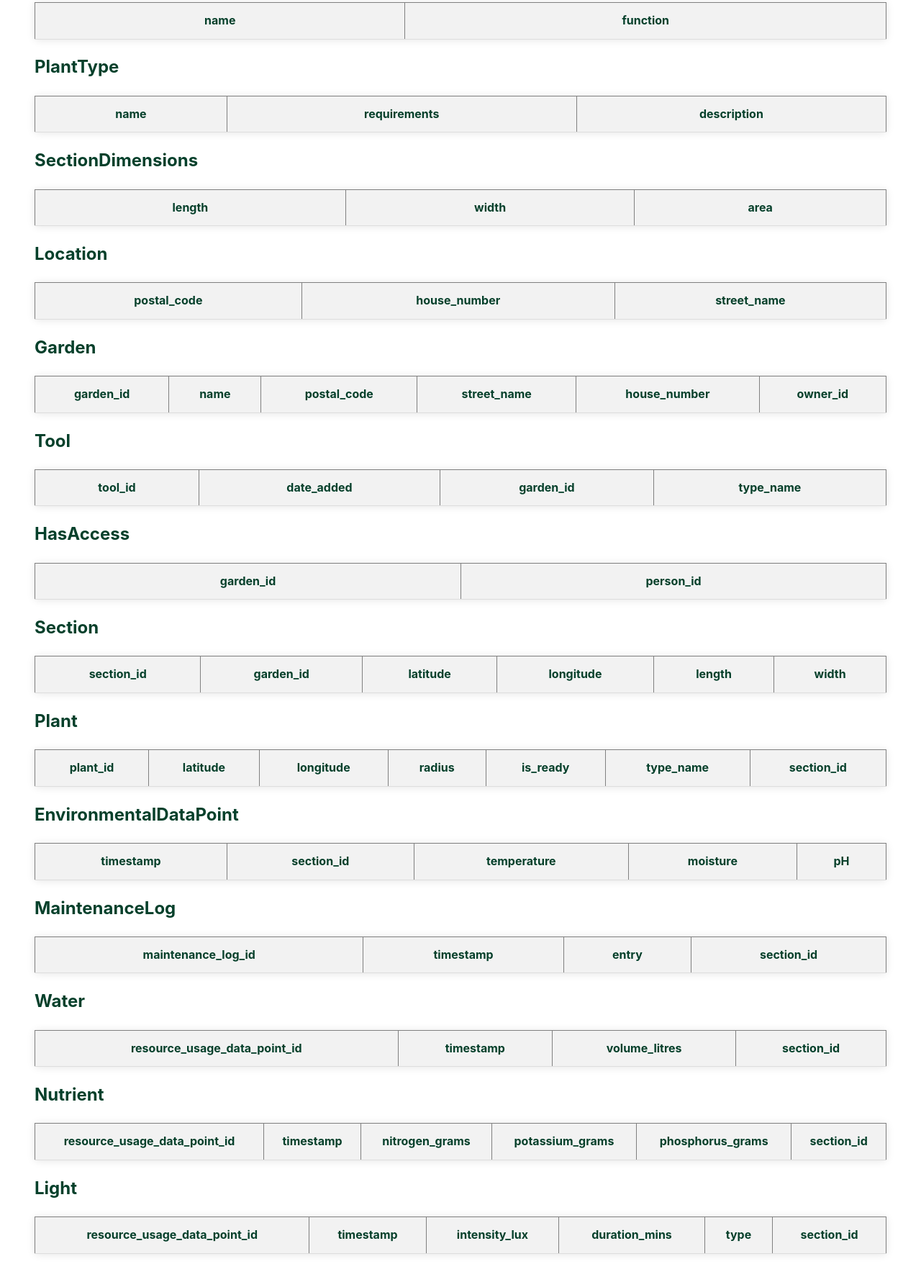
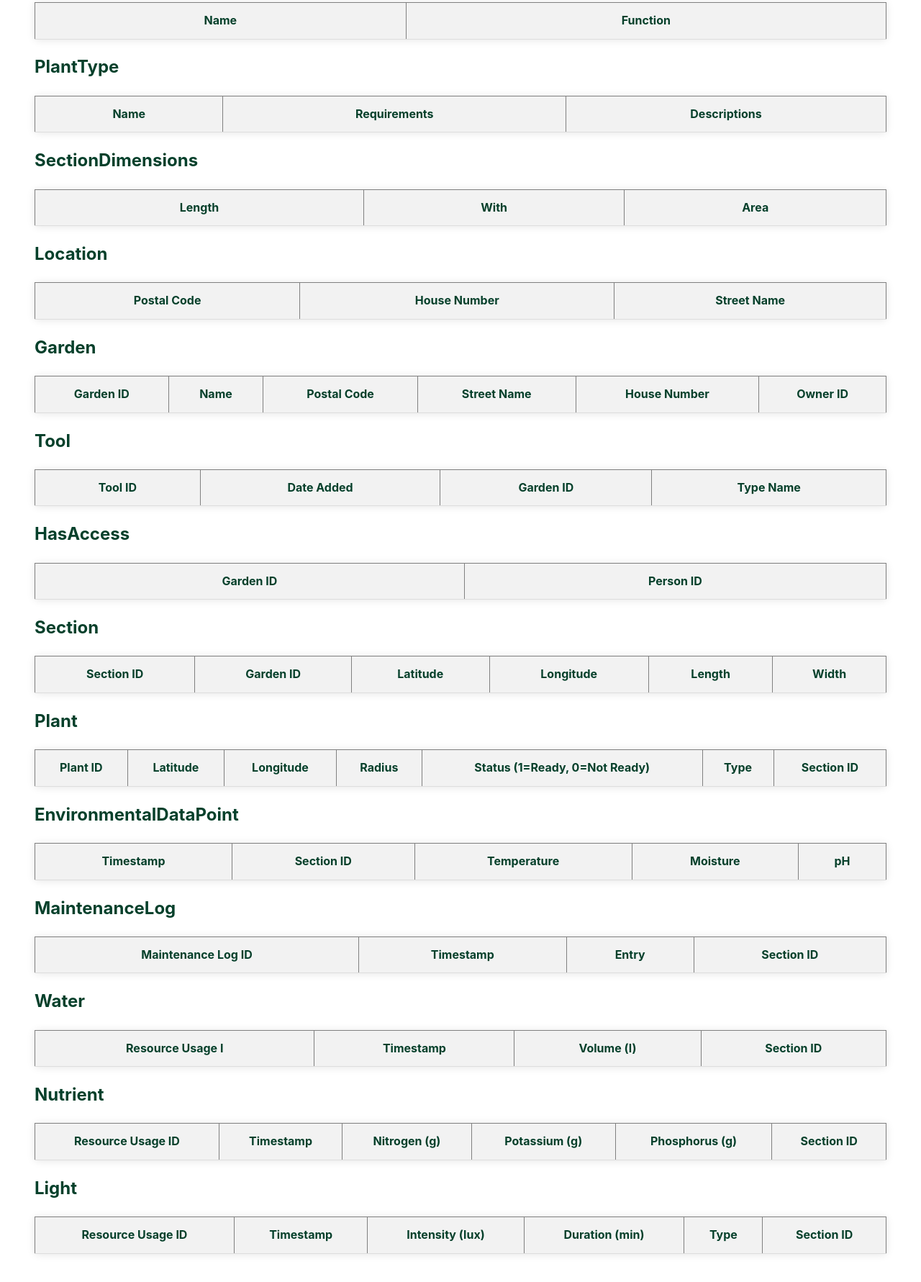
Before and after one commit to nb488/SmartGardenManagementDatabase, a website: page CPSC304_Node_Project/public/index.html in a window 1280 px wide. Shown: the part 803-2584 px from the top of the page at 72% size. Drawn offline with Linux system fonts and the light colour scheme; no server answers.

Commit message:
updated css

```diff
--- a/CPSC304_Node_Project/public/index.html
+++ b/CPSC304_Node_Project/public/index.html
@@ -122,7 +122,7 @@
         <p>Select a plant to update its information:</p>
         <div class="field">
           <label for="updatePlantSelect">Select Plant:</label>
-          <select id="updatePlantSelect" required>
+          <select id="updatePlantSelect" class = "select-button" required>
             <option value="">-- Select a Plant --</option>
           </select>
         </div>
@@ -135,42 +135,49 @@
             >
           </p>
           <div class="field">
+              <label>
             <input type="checkbox" id="checkLatitude" class="field-checkbox" />
-            <label for="updateLatitude">Latitude:</label>
+            Latitude:</label>
             <input type="number" id="updateLatitude" step="0.0001" disabled />
           </div>
           <div class="field">
+              <label>
             <input type="checkbox" id="checkLongitude" class="field-checkbox" />
-            <label for="updateLongitude">Longitude:</label>
+            Longitude:</label>
             <input 1type="number" id="updateLongitude" step="0.0001" disabled />
           </div>
           <div class="field">
+              <label>
             <input type="checkbox" id="checkRadius" class="field-checkbox" />
-            <label for="updateRadius">Radius:</label>
+            Radius:</label>
             <input type="number" id="updateRadius" step="0.01" disabled />
           </div>
           <div class="field">
+              <label>
             <input type="checkbox" id="checkIsReady" class="field-checkbox" />
-            <label for="updateIsReady">Status:</label>
-            <select id="updateIsReady" disabled>
+            Status:</label>
+            <select id="updateIsReady" class="select-button" disabled>
               <option value="0">Not Ready</option>
               <option value="1">Ready</option>
             </select>
           </div>
           <div class="field">
+              <label>
             <input type="checkbox" id="checkTypeName" class="field-checkbox" />
-            <label for="updateTypeName">Plant Type:</label>
-            <select id="updateTypeName" disabled>
+           Plant Type:</label>
+            <select id="updateTypeName" class="select-button" disabled>
               <option value="">-- Select Type --</option>
             </select>
           </div>
           <div class="field">
+              <label>
             <input type="checkbox" id="checkSectionId" class="field-checkbox" />
-            <label for="updateSectionId">Section:</label>
-            <select id="updateSectionId" disabled>
+            Section:</label>
+            <select id="updateSectionId" class="select-button" disabled>
               <option value="">-- Select Section --</option>
             </select>
           </div>
+            <br />
           <button type="submit">Update Plant</button>
         </div>
         <div id="updateResultMsg"></div>
@@ -183,7 +190,7 @@
     <p>Select a tool type. All tools of this type will be deleted from every garden.</p>
     <div class="field">
       <label for="deleteToolTypeSelect">Select Tool Type:</label>
-      <select id="deleteToolTypeSelect" required>
+      <select id="deleteToolTypeSelect" class="select-button" required>
         <option value="">-- Select a Tool Type --</option>
       </select>
     </div>
@@ -205,7 +212,7 @@
               <option value="latitude">Latitude</option>
               <option value="longitude">Longitude</option>
               <option value="radius">Radius</option>
-              <option value="is_ready">Status</option>
+              <option value="is_ready">Status (1=Ready, 0=Not Ready)</option>
               <option value="type_name">Type</option>
               <option value="section_id">Section ID</option>
             </select>
@@ -213,7 +220,7 @@
             <input class="filter-value" placeholder="Value" required />
           </div>
         </div>
-        <div id="selection-buttons">
+        <div id="selection-buttons" class="select-button">
           <button type="button" id="addFilterButton">Add Filter</button>
           <button type="button" id="removeFilterButton">Remove Filter</button>
           <br />
@@ -232,37 +239,39 @@
       style="display: none"
     >
       <h2>Projection Query</h2>
+      <p>Select which columns to display from the Garden table:</p>
       <form id="projectionGardenForm" class="queryinputContainer">
-        <p>Select which columns to display from the Garden table:</p>
-        <div class="field">
+        <div class="field" style="display: inline-block">
           <input type="checkbox" id="projGardenId" value="garden_id" />
           <label for="projGardenId">Garden ID</label>
         </div>
-        <div class="field">
+        <div class="field" style="display: inline-block">
           <input type="checkbox" id="projName" value="name" />
           <label for="projName">Name</label>
         </div>
-        <div class="field">
+        <div class="field" style="display: inline-block">
           <input type="checkbox" id="projPostalCode" value="postal_code" />
           <label for="projPostalCode">Postal Code</label>
         </div>
-        <div class="field">
+        <div class="field" style="display: inline-block">
           <input type="checkbox" id="projStreetName" value="street_name" />
           <label for="projStreetName">Street Name</label>
         </div>
-        <div class="field">
+        <div class="field" style="display: inline-block">
           <input type="checkbox" id="projHouseNumber" value="house_number" />
           <label for="projHouseNumber">House Number</label>
         </div>
-        <div class="field">
+        <div class="field" style="display: inline-block">
           <input type="checkbox" id="projOwnerId" value="owner_id" />
           <label for="projOwnerId">Owner ID</label>
         </div>
+        <button type="submit">Show Selected Columns</button>
+      </form>
         <br />
-        <button type="submit">Show Selected Columns</button>
         <div id="projectionResultMsg"></div>
+          <br />
         <div id="projectionResult"></div>
-      </form>
+
     </div>
 
       <div id="join-container" class="query-container" style="display: none">
@@ -271,15 +280,17 @@
     <p>Select a plant type to see all existing plants and their gardening requirements:</p>
     <div class="field">
       <label for="joinPlantTypeSelect">Select Plant Type:</label>
-      <select id="joinPlantTypeSelect" required>
+      <select id="joinPlantTypeSelect" class="select-button" required>
         <option value="">-- Select a Plant Type --</option>
       </select>
     </div>
     <br />
     <button type="submit">Search Plants by Type</button>
+      </form>
+          <br />
     <div id="joinResultMsg"></div>
+          <br />
     <div id="joinResult"></div>
-  </form>
 </div>
 
     <div id="groupby-container" class="query-container" style="display: none">
@@ -287,6 +298,7 @@
       <p>See how many plants of each type exist across all gardens:</p>
       <button id="groupByTypeBtn">Show Plant Count By Type</button><br /><br />
       <div id="groupByResultMsg"></div>
+        <br />
       <table id="groupByResultTable" border="1">
         <thead>
           <tr>
@@ -303,6 +315,7 @@
       <p>Find sections with high water consumption (more than 50 litres):</p>
       <button id="havingBtn">Show High Water Usage Sections</button><br /><br />
       <div id="havingResultMsg"></div>
+        <br />
       <table id="havingResultTable" border="1">
         <thead>
           <tr>
@@ -321,6 +334,7 @@
       <p>Find sections with above-average plant type diversity:</p>
       <button id="nestedAggBtn">Show Sections Above Average Diversity</button><br /><br />
       <div id="nestedAggResultMsg"></div>
+        <br />
       <table id="nestedAggResultTable" border="1">
         <thead>
           <tr>
@@ -339,6 +353,7 @@
       <p>Find sections that have grown ALL available plant types:</p>
       <button id="divisionBtn">Show Sections With All Plant Types</button><br /><br />
       <div id="divisionResultMsg"></div>
+        <br />
       <table id="divisionResultTable" border="1">
         <thead>
           <tr>
@@ -368,8 +383,8 @@
         <table id="persontable" border="1">
           <thead>
             <tr>
-              <th>person_id</th>
-              <th>name</th>
+              <th>Person ID</th>
+              <th>Name</th>
             </tr>
           </thead>
           <tbody></tbody>
@@ -381,9 +396,9 @@
         <table id="postalcodetable" border="1">
           <thead>
             <tr>
-              <th>postalcode</th>
-              <th>province</th>
-              <th>city</th>
+              <th>Postal Code</th>
+              <th>Province</th>
+              <th>City</th>
             </tr>
           </thead>
           <tbody></tbody>
@@ -395,8 +410,8 @@
         <table id="tooltypetable" border="1">
           <thead>
             <tr>
-              <th>name</th>
-              <th>function</th>
+              <th>Name</th>
+              <th>Function</th>
             </tr>
           </thead>
           <tbody></tbody>
@@ -408,9 +423,9 @@
         <table id="planttypetable" border="1">
           <thead>
             <tr>
-              <th>name</th>
-              <th>requirements</th>
-              <th>description</th>
+              <th>Name</th>
+              <th>Requirements</th>
+              <th>Descriptions</th>
             </tr>
           </thead>
           <tbody></tbody>
@@ -422,9 +437,9 @@
         <table id="sectiondimensionstable" border="1">
           <thead>
             <tr>
-              <th>length</th>
-              <th>width</th>
-              <th>area</th>
+              <th>Length</th>
+              <th>With</th>
+              <th>Area</th>
             </tr>
           </thead>
           <tbody></tbody>
@@ -436,9 +451,9 @@
         <table id="locationtable" border="1">
           <thead>
             <tr>
-              <th>postal_code</th>
-              <th>house_number</th>
-              <th>street_name</th>
+              <th>Postal Code</th>
+              <th>House Number</th>
+              <th>Street Name</th>
             </tr>
           </thead>
           <tbody></tbody>
@@ -450,12 +465,12 @@
         <table id="gardentable" border="1">
           <thead>
             <tr>
-              <th>garden_id</th>
-              <th>name</th>
-              <th>postal_code</th>
-              <th>street_name</th>
-              <th>house_number</th>
-              <th>owner_id</th>
+              <th>Garden ID</th>
+              <th>Name</th>
+              <th>Postal Code</th>
+              <th>Street Name</th>
+              <th>House Number</th>
+              <th>Owner ID</th>
             </tr>
           </thead>
           <tbody></tbody>
@@ -467,10 +482,10 @@
         <table id="tooltable" border="1">
           <thead>
             <tr>
-              <th>tool_id</th>
-              <th>date_added</th>
-              <th>garden_id</th>
-              <th>type_name</th>
+              <th>Tool ID</th>
+              <th>Date Added</th>
+              <th>Garden ID</th>
+              <th>Type Name</th>
             </tr>
           </thead>
           <tbody></tbody>
@@ -482,8 +497,8 @@
         <table id="hasaccesstable" border="1">
           <thead>
             <tr>
-              <th>garden_id</th>
-              <th>person_id</th>
+              <th>Garden ID</th>
+              <th>Person ID</th>
             </tr>
           </thead>
           <tbody></tbody>
@@ -495,12 +510,12 @@
         <table id="sectiontable" border="1">
           <thead>
             <tr>
-              <th>section_id</th>
-              <th>garden_id</th>
-              <th>latitude</th>
-              <th>longitude</th>
-              <th>length</th>
-              <th>width</th>
+              <th>Section ID</th>
+              <th>Garden ID</th>
+              <th>Latitude</th>
+              <th>Longitude</th>
+              <th>Length</th>
+              <th>Width</th>
             </tr>
           </thead>
           <tbody></tbody>
@@ -512,13 +527,13 @@
         <table id="planttable" border="1">
           <thead>
             <tr>
-              <th>plant_id</th>
-              <th>latitude</th>
-              <th>longitude</th>
-              <th>radius</th>
-              <th>is_ready</th>
-              <th>type_name</th>
-              <th>section_id</th>
+              <th>Plant ID</th>
+              <th>Latitude</th>
+              <th>Longitude</th>
+              <th>Radius</th>
+              <th>Status (1=Ready, 0=Not Ready)</th>
+              <th>Type</th>
+              <th>Section ID</th>
             </tr>
           </thead>
           <tbody></tbody>
@@ -530,10 +545,10 @@
         <table id="environmentaldatapointtable" border="1">
           <thead>
             <tr>
-              <th>timestamp</th>
-              <th>section_id</th>
-              <th>temperature</th>
-              <th>moisture</th>
+              <th>Timestamp</th>
+              <th>Section ID</th>
+              <th>Temperature</th>
+              <th>Moisture</th>
               <th>pH</th>
             </tr>
           </thead>
@@ -546,10 +561,10 @@
         <table id="maintenancelogtable" border="1">
           <thead>
             <tr>
-              <th>maintenance_log_id</th>
-              <th>timestamp</th>
-              <th>entry</th>
-              <th>section_id</th>
+              <th>Maintenance Log ID</th>
+              <th>Timestamp</th>
+              <th>Entry</th>
+              <th>Section ID</th>
             </tr>
           </thead>
           <tbody></tbody>
@@ -561,10 +576,10 @@
         <table id="watertable" border="1">
           <thead>
             <tr>
-              <th>resource_usage_data_point_id</th>
-              <th>timestamp</th>
-              <th>volume_litres</th>
-              <th>section_id</th>
+              <th>Resource Usage I</th>
+              <th>Timestamp</th>
+              <th>Volume (l)</th>
+              <th>Section ID</th>
             </tr>
           </thead>
           <tbody></tbody>
@@ -576,12 +591,12 @@
         <table id="nutrienttable" border="1">
           <thead>
             <tr>
-              <th>resource_usage_data_point_id</th>
-              <th>timestamp</th>
-              <th>nitrogen_grams</th>
-              <th>potassium_grams</th>
-              <th>phosphorus_grams</th>
-              <th>section_id</th>
+              <th>Resource Usage ID</th>
+              <th>Timestamp</th>
+              <th>Nitrogen (g)</th>
+              <th>Potassium (g)</th>
+              <th>Phosphorus (g)</th>
+              <th>Section ID</th>
             </tr>
           </thead>
           <tbody></tbody>
@@ -593,12 +608,12 @@
         <table id="lighttable" border="1">
           <thead>
             <tr>
-              <th>resource_usage_data_point_id</th>
-              <th>timestamp</th>
-              <th>intensity_lux</th>
-              <th>duration_mins</th>
-              <th>type</th>
-              <th>section_id</th>
+              <th>Resource Usage ID</th>
+              <th>Timestamp</th>
+              <th>Intensity (lux)</th>
+              <th>Duration (min)</th>
+              <th>Type</th>
+              <th>Section ID</th>
             </tr>
           </thead>
           <tbody></tbody>
--- a/CPSC304_Node_Project/public/scripts.js
+++ b/CPSC304_Node_Project/public/scripts.js
@@ -380,7 +380,7 @@ async function addSelectFilter(event) {
         <option value="latitude">Latitude</option>
         <option value="longitude">Longitude</option>
         <option value="radius">Radius</option>
-        <option value="is_ready">Status</option>
+        <option value="is_ready">Status (1=Ready, 0=Not Ready)</option>
         <option value="type_name">Type</option>
         <option value="section_id">Section ID</option>`;
 
```
Also changed, not shown: CPSC304_Node_Project/public/styles.css (+8 -0 lines).
